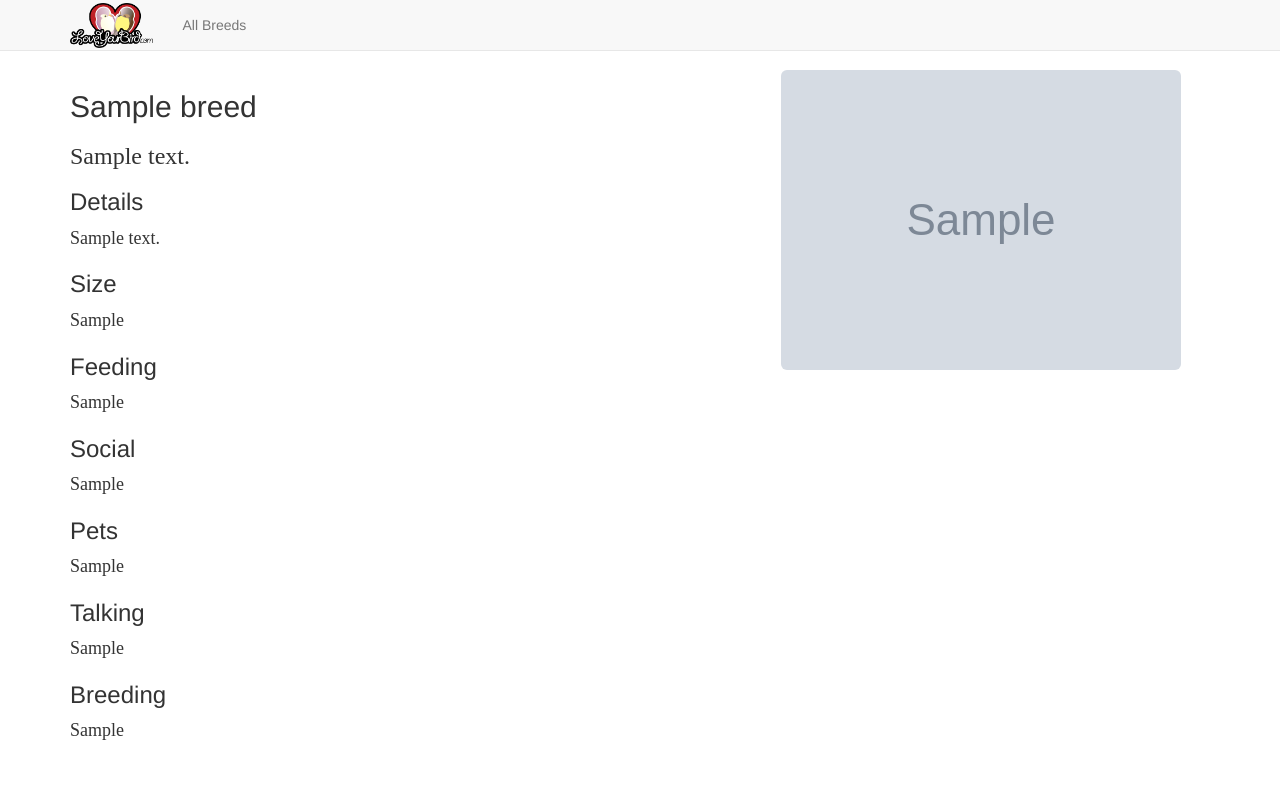
After one commit to stevethedeveloper/loveyourbird, a Django app: page /1/breed in a window 1280 px wide. The commit adds this page. Run offline with Django 3.2, Linux system fonts and the light colour scheme; tables that the repository leaves empty hold one stand-in row (values such as "Sample post"); grey boxes marked "Sample" are stand-in pictures; some libraries are stand-ins or nearby versions.

Commit message:
Added another image tag to BreedImage, cleaned up urls, created detail page, cleaned up front page, added logo, added STATICFILES_DIRS to settings

```diff
--- a/breeds/models.py
+++ b/breeds/models.py
@@ -49,6 +49,11 @@ class BreedImage(models.Model):
 
     image_tag.short_description = 'Image'
 
+    def image_detail(self):
+        return format_html('<img src="/media/%s" class="img-rounded img-responsive center-block detail-images" />' % (self.image_name))
+
+    image_tag.short_description = 'Image'
+
     def __str__(self):
         """Return the image name"""
         return self.title
--- a/breeds/static/breeds/style.css
+++ b/breeds/static/breeds/style.css
@@ -1,8 +1,35 @@
+.top-logo {
+    max-height: 45px;
+    margin-top: -12px;
+}
+
 .front-images {
     max-width: 200px;
     max-height: 200px;
 }
 
-.front-row {
-    margin-bottom: 100px;
+.front-img-div {
+    margin-bottom: 50px;
+    font-size: 18px;
 }
+
+.detail-images {
+    max-width: 400px;
+    max-height: 400px;
+}
+
+.detail-img-div {
+    margin-bottom: 50px;
+    font-size: 18px;
+}
+
+.serif {
+    font-family: "Times New Roman", Times, serif;
+}
+
+@media only screen and (max-width: 450px) {
+    .detail-images {
+        max-width: 300px;
+        max-height: 300px;
+    }
+}
--- a/breeds/templates/breeds/base.html
+++ b/breeds/templates/breeds/base.html
@@ -26,7 +26,9 @@
                         aria-expanded="false" aria-controls="navbar">
                     </button>
                     <a class="navbar-brand" href="{% url 'breeds:index' %}">
-                        LoveYourBird.com</a>
+                        <img src="{% static 'loveyourbird-logo.png' %}"
+                            alt="LoveYourBird.com" class="top-logo" />
+                        </a>
                 </div>
                 <div id="navbar" class="navbar-collapse collapse">
                     <ul class="nav navbar-nav">
--- /dev/null
+++ b/breeds/templates/breeds/detail.html
@@ -0,0 +1,50 @@
+{% extends 'breeds/base.html' %}
+
+{% block content %}
+    <div class="row">
+        <div class="col-lg-7 col-xs-12 front-img-div">
+            <h2>{{ breed.common_name }}</h2>
+            <h3 class="serif">{{ breed.summary|safe }}</h3>
+
+            {% if breed.description %}
+            <h3>Details</h2>
+            <div class="serif">{{ breed.description|safe }}</div>
+            {% endif %}
+
+            {% if breed.size %}
+            <h3>Size</h2>
+            <div class="serif">{{ breed.size|safe }}</div>
+            {% endif %}
+
+            {% if breed.food %}
+            <h3>Feeding</h2>
+            <div class="serif">{{ breed.food|safe }}</div>
+            {% endif %}
+
+            {% if breed.social %}
+            <h3>Social</h2>
+            <div class="serif">{{ breed.social|safe }}</div>
+            {% endif %}
+
+            {% if breed.pet_information %}
+            <h3>Pets</h2>
+            <div class="serif">{{ breed.pet_information|safe }}</div>
+            {% endif %}
+
+            {% if breed.talking %}
+            <h3>Talking</h2>
+            <div class="serif">{{ breed.talking|safe }}</div>
+            {% endif %}
+
+            {% if breed.breeding %}
+            <h3>Breeding</h2>
+            <div class="serif">{{ breed.breeding|safe }}</div>
+            {% endif %}
+        </div>
+        <div class="col-lg-5 col-xs-12 front-img-div pull-right">
+        {% for image in breed.breedimage_set.all %}
+            <div class="detail-img-div">{{ image.image_detail }}</div>
+        {% endfor %}
+        </div>
+    </div>
+{% endblock content %}
--- a/breeds/urls.py
+++ b/breeds/urls.py
@@ -7,4 +7,5 @@ from . import views
 app_name='breeds'
 urlpatterns = [
     path('', views.index, name='index'),
+    path('<int:breed_id>/breed', views.detail, name='detail'),
 ]
--- a/breeds/views.py
+++ b/breeds/views.py
@@ -1,5 +1,6 @@
 from django.shortcuts import render
 from django.http import HttpResponse
+from django.views import generic
 
 from .models import Breed, BreedImage
 
@@ -12,3 +13,13 @@ def index(request):
     context = {'images': images}
 
     return render(request, 'breeds/index.html', context)
+
+def detail(request, breed_id):
+    """Home page for breeds"""
+
+    #Get all breed featured images
+    breed = Breed.objects.get(pk=breed_id)
+
+    context = {'breed': breed}
+
+    return render(request, 'breeds/detail.html', context)
--- a/loveyourbird_com/settings.py
+++ b/loveyourbird_com/settings.py
@@ -131,7 +131,11 @@ USE_TZ = True
 # https://docs.djangoproject.com/en/2.0/howto/static-files/
 
 STATIC_URL = '/static/'
-STATIC_ROOT = 'static/'
+#STATIC_ROOT = 'static/'
+
+STATICFILES_DIRS = [
+    os.path.join(BASE_DIR, "static"),
+]
 
 MEDIA_URL = '/media/'
 MEDIA_ROOT = 'media/'
```
Also changed, not shown: breeds/templates/breeds/index.html (+5 -5 lines), static/loveyourbird-logo.png (added).
